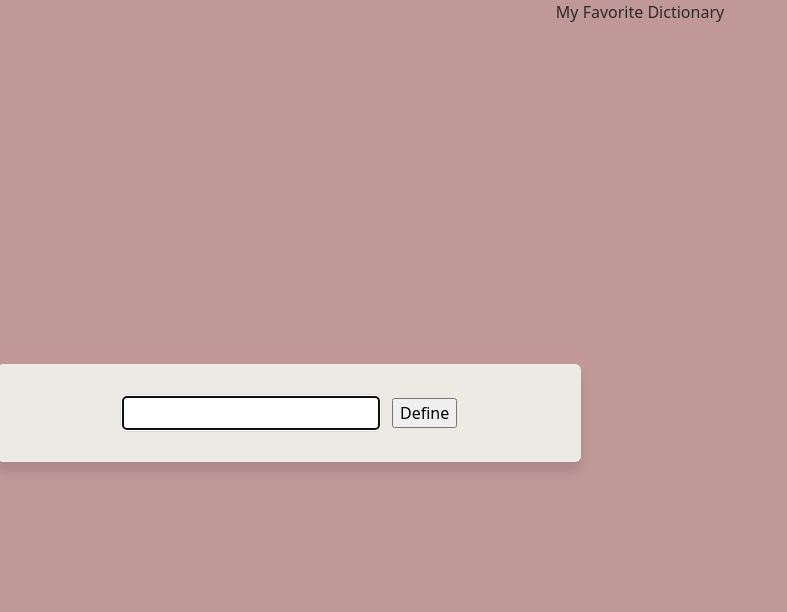
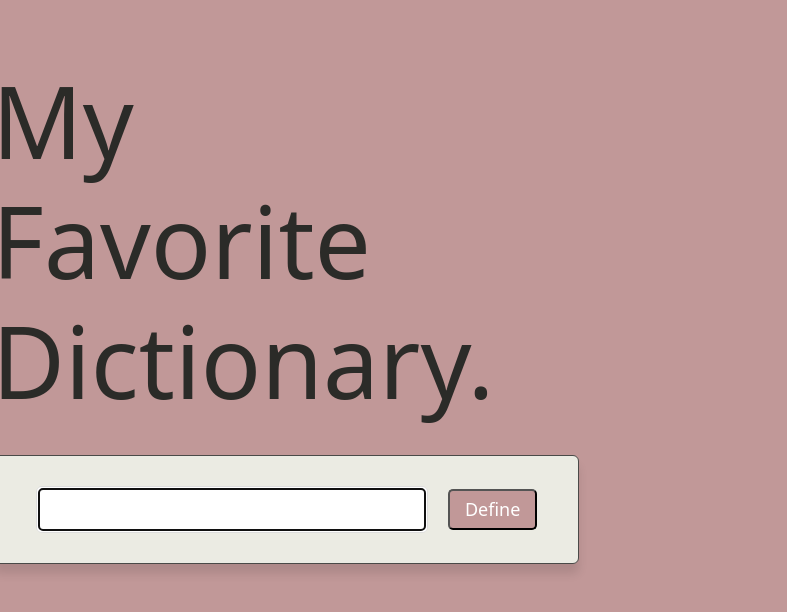
Before and after one commit to bfreitas1098/dictionary-project, a React (Create React App) app: page / in a window 1280 px wide. Shown: the top 612 px of the page, without its empty margins (0-787 px from the left). Built offline with nearby package versions, Linux system fonts and the light colour scheme.

Commit message:
Added a border to the sections and made the name of the dictionary app more prevalent

```diff
--- a/src/App.js
+++ b/src/App.js
@@ -7,7 +7,6 @@ import "./App.css";
 function App() {
   return (
     <div className="App">
-      <header className="text-center">My Favorite Dictionary</header>
       <Search />
     </div>
   );
--- a/src/Search.css
+++ b/src/Search.css
@@ -4,19 +4,36 @@
   box-shadow: 0 10px 10px rgb(0 0 0 / 10%);
   margin: 20px 0;
   background-color: #ebebe3;
+  border: 1px solid var(--border-color);
+}
+
+.Search h1 {
+  font-size: 100px;
+  padding: 60px;
+  margin-left: -158px;
+  max-width: 200px;
 }
 
 .Search .search-box {
-  width: 50%;
+  width: 75%;
   border-radius: 6px;
-  padding: 6px 10px;
+  padding: 9px 10px;
   border: 1px solid #ddd;
-  margin: 0 10px 0 0;
+  margin: 0 20px 0 0;
+  font-size: 18px;
+}
+
+.Search .search-button {
+  border-radius: 5px;
+  padding: 5px 15px;
+  background-color: #c19898;
+  color: white;
+  font-size: 18px;
 }
 
 .Search .search-content {
-  margin-left: -105px;
-  margin-top: 320px;
+  margin-left: -150px;
+  margin-top: 435px;
 }
 
 .Search .results-content {
--- a/src/Search.js
+++ b/src/Search.js
@@ -35,6 +35,7 @@ function Search() {
     <div className="Search">
       <div className="container">
         <div className="row">
+          <h1 className="text-start">My Favorite Dictionary.</h1>
           <div className="col-sm search-content">
             <section>
               <form onSubmit={handleSubmit}>
```
